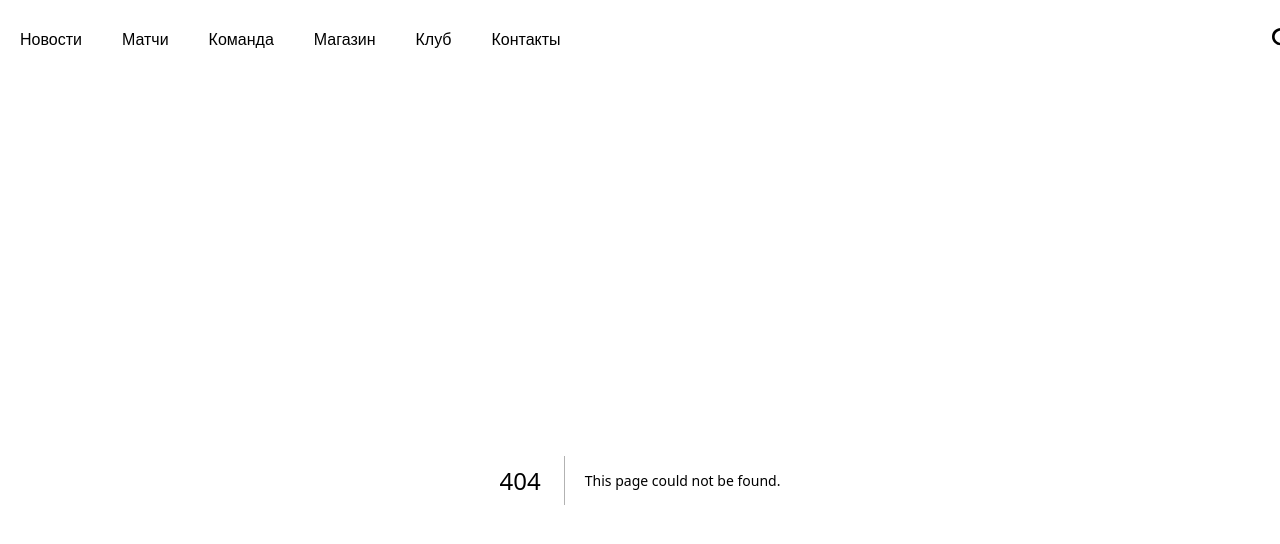
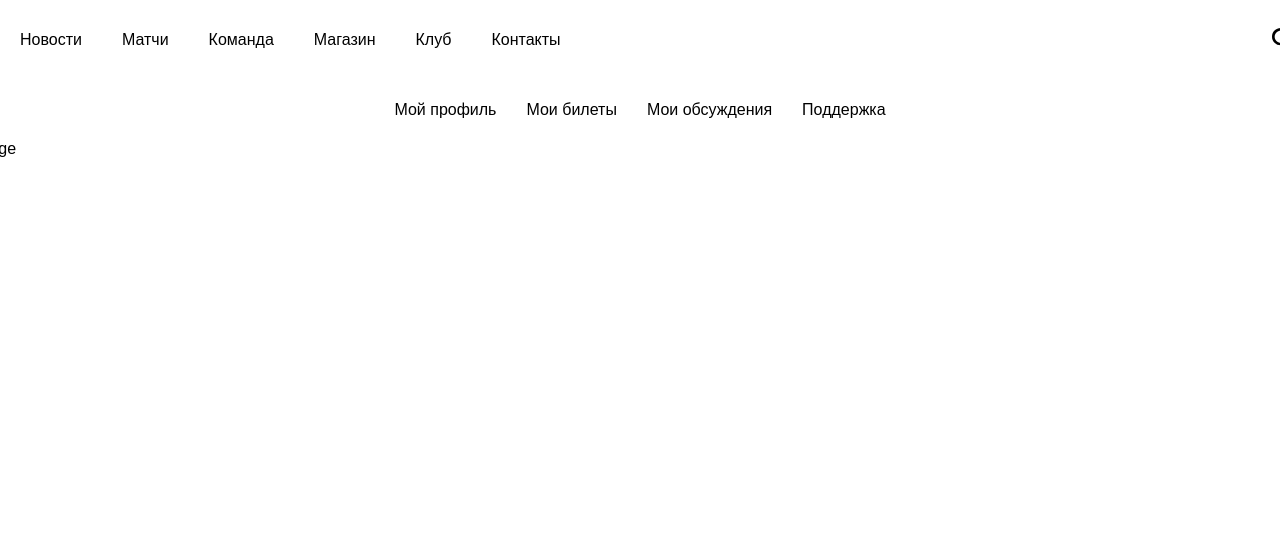
Before and after one commit to zxccdw/Kitties_from_MISIS, a Next.js app in the folder frontend/: page /profile/support in a window 1280 px wide. Before the commit this address had no page. Shown: the top 544 px of the page. Built offline with nearby package versions, Linux system fonts and the light colour scheme.

Commit message:
add: profile pages and layout

```diff
--- /dev/null
+++ b/frontend/app/profile/layout.tsx
@@ -0,0 +1,14 @@
+import ProfileBar from "@components/ProfileBar/ProfileBar";
+
+export default function ProfileLayout({
+  children,
+}: Readonly<{
+  children: React.ReactNode;
+}>) {
+  return (
+    <div>
+      <ProfileBar />
+      {children}
+    </div>
+  );
+}
--- /dev/null
+++ b/frontend/app/profile/support/page.tsx
@@ -0,0 +1,9 @@
+import React from "react";
+
+type Props = {};
+
+const SupportPage = (props: Props) => {
+  return <div>Support page</div>;
+};
+
+export default SupportPage;
--- /dev/null
+++ b/frontend/app/src/components/ProfileBar/ProfileBar.module.scss
@@ -0,0 +1,14 @@
+.pb {
+  display: flex;
+  gap: 30px;
+  justify-content: center;
+  align-items: center;
+  height: 60px;
+  // box-shadow: 0 5px 0 10px black;
+  // box-shadow: 0 -6px 4px -4px rgba(0, 0, 0, 0.2);
+
+  a:hover {
+    text-decoration: underline;
+    cursor: pointer;
+  }
+}
--- /dev/null
+++ b/frontend/app/src/components/ProfileBar/ProfileBar.tsx
@@ -0,0 +1,18 @@
+import React from "react";
+import styles from "./ProfileBar.module.scss";
+import Link from "next/link";
+
+type Props = {};
+
+const ProfileBar = (props: Props) => {
+  return (
+    <nav className={styles.pb}>
+      <Link href={"/profile"}>Мой профиль</Link>
+      <Link href={"/profile/tickets"}>Мои билеты</Link>
+      <Link href={"/profile/discussions"}>Мои обсуждения</Link>
+      <Link href={"/profile/support"}>Поддержка</Link>
+    </nav>
+  );
+};
+
+export default ProfileBar;
```
Also changed, not shown: frontend/app/profile/discussions/page.tsx (added, +9 -0 lines), frontend/app/profile/model.ts (added, +14 -0 lines), frontend/app/profile/page.tsx (added, +9 -0 lines), frontend/app/profile/tickets/page.tsx (added, +9 -0 lines).
